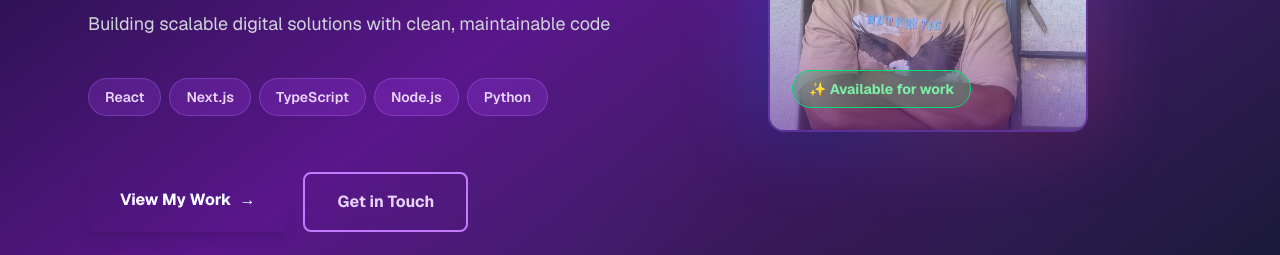
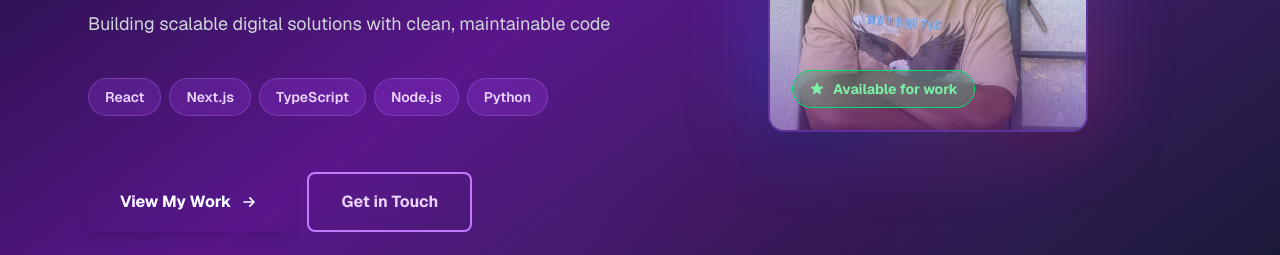
Before and after one commit to Vuyiato/portfolio, a Next.js app: page /portfolio/ in a window 1280 px wide. Shown: the part 545-800 px from the top of the page. Built offline with nearby package versions, Linux system fonts and the light colour scheme.

Commit message:
Replace emojis with SVG icons

```diff
--- a/src/components/Hero.tsx
+++ b/src/components/Hero.tsx
@@ -49,10 +49,12 @@ export default function Hero() {
             <div className="flex flex-col md:flex-row gap-4 justify-center md:justify-start pt-6">
               <a
                 href="#projects"
-                className="group px-8 py-4 bg-gradient-to-r from-purple-600 to-blue-600 text-white rounded-lg hover:from-purple-700 hover:to-blue-700 transition-all font-bold text-center shadow-lg hover:shadow-purple-500/50 hover:scale-105 transform"
+                className="group px-8 py-4 bg-gradient-to-r from-purple-600 to-blue-600 text-white rounded-lg hover:from-purple-700 hover:to-blue-700 transition-all font-bold text-center shadow-lg hover:shadow-purple-500/50 hover:scale-105 transform inline-flex items-center gap-2"
               >
                 View My Work
-                <span className="ml-2 group-hover:translate-x-1 transition-transform">→</span>
+                <svg className="w-5 h-5 group-hover:translate-x-1 transition-transform" fill="none" stroke="currentColor" viewBox="0 0 24 24">
+                  <path strokeLinecap="round" strokeLinejoin="round" strokeWidth={2} d="M13 7l5 5m0 0l-5 5m5-5H6" />
+                </svg>
               </a>
               <a
                 href={`mailto:${portfolioData.email}`}
@@ -115,8 +117,11 @@ export default function Hero() {
               </div>
 
               {/* Status badge */}
-              <div className="absolute bottom-6 left-6 px-4 py-2 bg-green-500/20 border border-green-400 text-green-300 rounded-full text-sm font-bold backdrop-blur-md">
-                ✨ Available for work
+              <div className="absolute bottom-6 left-6 px-4 py-2 bg-green-500/20 border border-green-400 text-green-300 rounded-full text-sm font-bold backdrop-blur-md flex items-center gap-2">
+                <svg className="w-4 h-4" fill="currentColor" viewBox="0 0 20 20">
+                  <path d="M9.049 2.927c.3-.921 1.603-.921 1.902 0l1.07 3.292a1 1 0 00.95.69h3.462c.969 0 1.371 1.24.588 1.81l-2.8 2.034a1 1 0 00-.364 1.118l1.07 3.292c.3.921-.755 1.688-1.54 1.118l-2.8-2.034a1 1 0 00-1.175 0l-2.8 2.034c-.784.57-1.838-.197-1.539-1.118l1.07-3.292a1 1 0 00-.364-1.118L2.98 8.72c-.783-.57-.38-1.81.588-1.81h3.461a1 1 0 00.951-.69l1.07-3.292z" />
+                </svg>
+                Available for work
               </div>
             </div>
           </div>
--- a/src/components/Skills.tsx
+++ b/src/components/Skills.tsx
@@ -52,16 +52,37 @@ export default function Skills() {
         {/* Stats Section */}
         <div className="mt-20 grid md:grid-cols-4 gap-6">
           {[
-            { icon: '💻', number: '8+', label: 'Programming Languages' },
-            { icon: '⚙️', number: '15+', label: 'Frameworks & Tools' },
-            { icon: '📅', number: '3+', label: 'Years Experience' },
-            { icon: '🎯', number: '5+', label: 'Completed Projects' }
+            { icon: 'code', number: '8+', label: 'Programming Languages' },
+            { icon: 'tool', number: '15+', label: 'Frameworks & Tools' },
+            { icon: 'calendar', number: '3+', label: 'Years Experience' },
+            { icon: 'target', number: '5+', label: 'Completed Projects' }
           ].map((stat, idx) => (
             <div
               key={idx}
               className="relative bg-gradient-to-br from-purple-500/10 to-blue-500/10 p-8 rounded-xl border border-purple-500/30 hover:border-purple-500/60 transition-all text-center group hover:shadow-2xl hover:shadow-purple-500/10"
             >
-              <div className="text-4xl mb-3">{stat.icon}</div>
+              <div className="flex justify-center mb-3">
+                {stat.icon === 'code' && (
+                  <svg className="w-10 h-10 text-purple-400" fill="none" stroke="currentColor" viewBox="0 0 24 24">
+                    <path strokeLinecap="round" strokeLinejoin="round" strokeWidth={2} d="M10 20l4-16m4 4l4 4-4 4M6 16l-4-4 4-4" />
+                  </svg>
+                )}
+                {stat.icon === 'tool' && (
+                  <svg className="w-10 h-10 text-purple-400" fill="none" stroke="currentColor" viewBox="0 0 24 24">
+                    <path strokeLinecap="round" strokeLinejoin="round" strokeWidth={2} d="M12 6V4m0 2a2 2 0 100 4m0-4a2 2 0 110 4m-6 8a2 2 0 100-4m0 4a2 2 0 110-4m0 4v2m0-6V4m6 6v10m6-2a2 2 0 100-4m0 4a2 2 0 110-4m0 4v2m0-6V4" />
+                  </svg>
+                )}
+                {stat.icon === 'calendar' && (
+                  <svg className="w-10 h-10 text-purple-400" fill="none" stroke="currentColor" viewBox="0 0 24 24">
+                    <path strokeLinecap="round" strokeLinejoin="round" strokeWidth={2} d="M8 7V3m8 4V3m-9 8h10M5 21h14a2 2 0 002-2V7a2 2 0 00-2-2H5a2 2 0 00-2 2v12a2 2 0 002 2z" />
+                  </svg>
+                )}
+                {stat.icon === 'target' && (
+                  <svg className="w-10 h-10 text-purple-400" fill="none" stroke="currentColor" viewBox="0 0 24 24">
+                    <path strokeLinecap="round" strokeLinejoin="round" strokeWidth={2} d="M13 10V3L4 14h7v7l9-11h-7z" />
+                  </svg>
+                )}
+              </div>
               <div className="text-4xl font-black bg-gradient-to-r from-purple-400 to-pink-400 bg-clip-text text-transparent mb-2">
                 {stat.number}
               </div>
```
